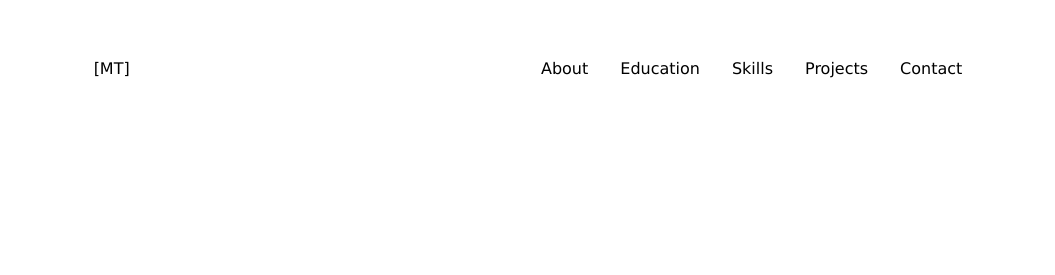
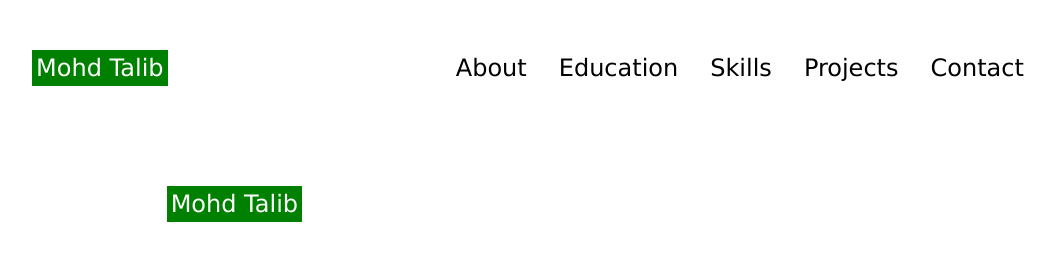
Before and after one commit to Talibiq123/Basic-Portfolio, a plain HTML site: page index.html in a window 1280 px wide. Shown: the whole page, without its empty margins (112-1167 px from the left). Drawn offline with Linux system fonts and the light colour scheme.

Commit message:
Portfolio

```diff
--- a/index.html
+++ b/index.html
@@ -11,7 +11,7 @@
 </head>
 <body>
     <nav id="desktop-nav">
-        <div class="my-logo">[MT]</div>
+        <div class="my-logo">Mohd Talib</div>
         <div>
             <ul class="nav-links">
                 <li><a href="#about">About</a></li>
@@ -22,5 +22,15 @@
             </ul>
         </div>
     </nav>
+    <nav id="hamburger-nav">
+        <div class="my-logo">Mohd Talib</div>
+        <div class="hamburger-menu">
+            <div class="hamburger-icon" onclick="toggleMenu()">
+                <span></span>
+                <span></span>
+                <span></span>
+            </div>
+        </div>
+    </nav>
 </body>
 </html>
--- a/styles.css
+++ b/styles.css
@@ -32,7 +32,7 @@ nav{
 .nav-links{
     gap: 2rem;
     list-style: none;
-    font-size: 1rem;
+    font-size: 1.5rem;
 }
 
 .nav-links, li, a{
@@ -44,4 +44,35 @@ a:hover{
     color: green;
     text-decoration: underline;
     text-underline-offset: 0.3rem;
+    /* text-decoration-color: rgb(181, 181, 181); */
 }
+
+.my-logo{
+    font-size: 1.5rem;
+    background-color: green;
+    color: white;
+    padding: 0.25rem;
+}
+
+.my-logo:hover{
+    cursor: default;
+}
+
+/* Hamberger-menu */
+.hamburger-nav{
+    display: none;
+}
+
+.hamburger-menu{
+    position: relative;
+    display: inline-block;
+}
+
+.hamburger-icon{
+    display: flex;
+    flex-direction: column;
+    justify-content: space-around;
+    height: 24px;
+    width: 30px;
+    cursor: pointer;
+}
```
